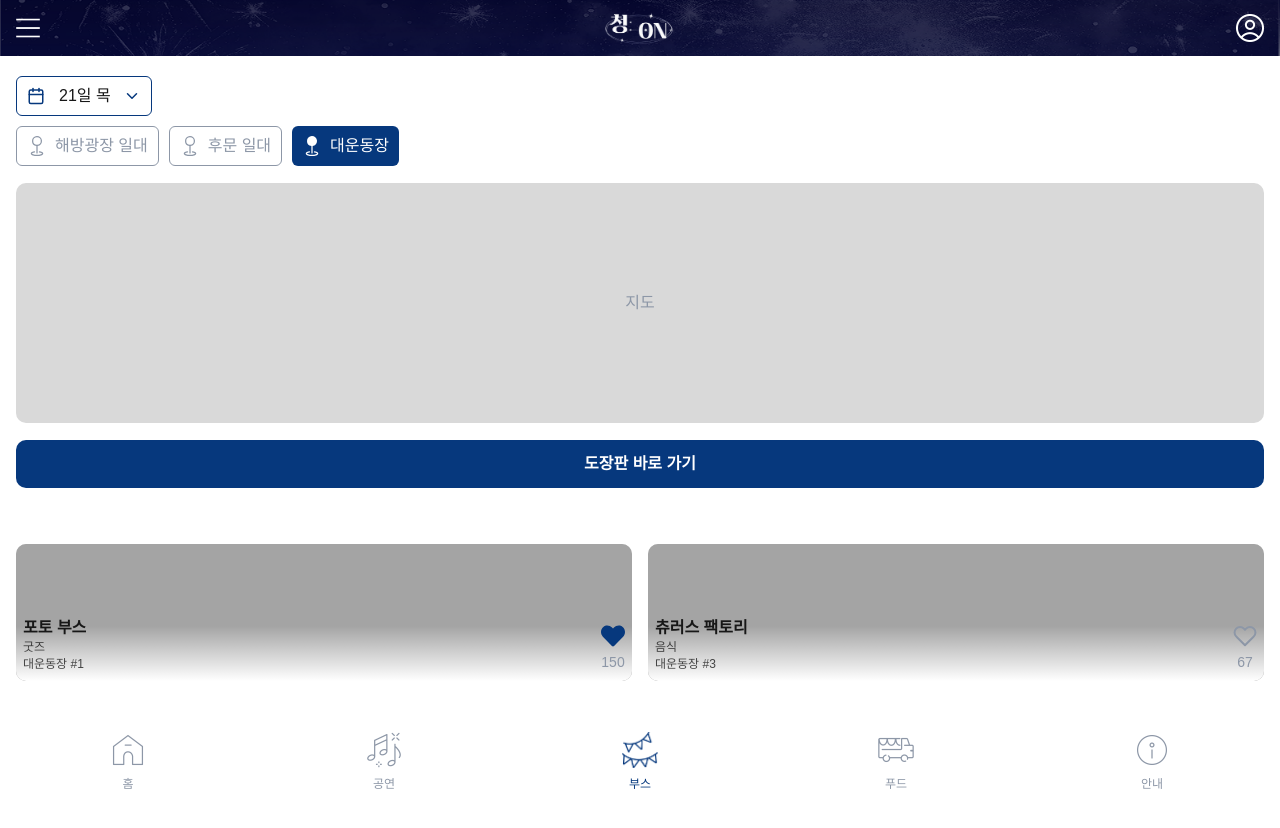
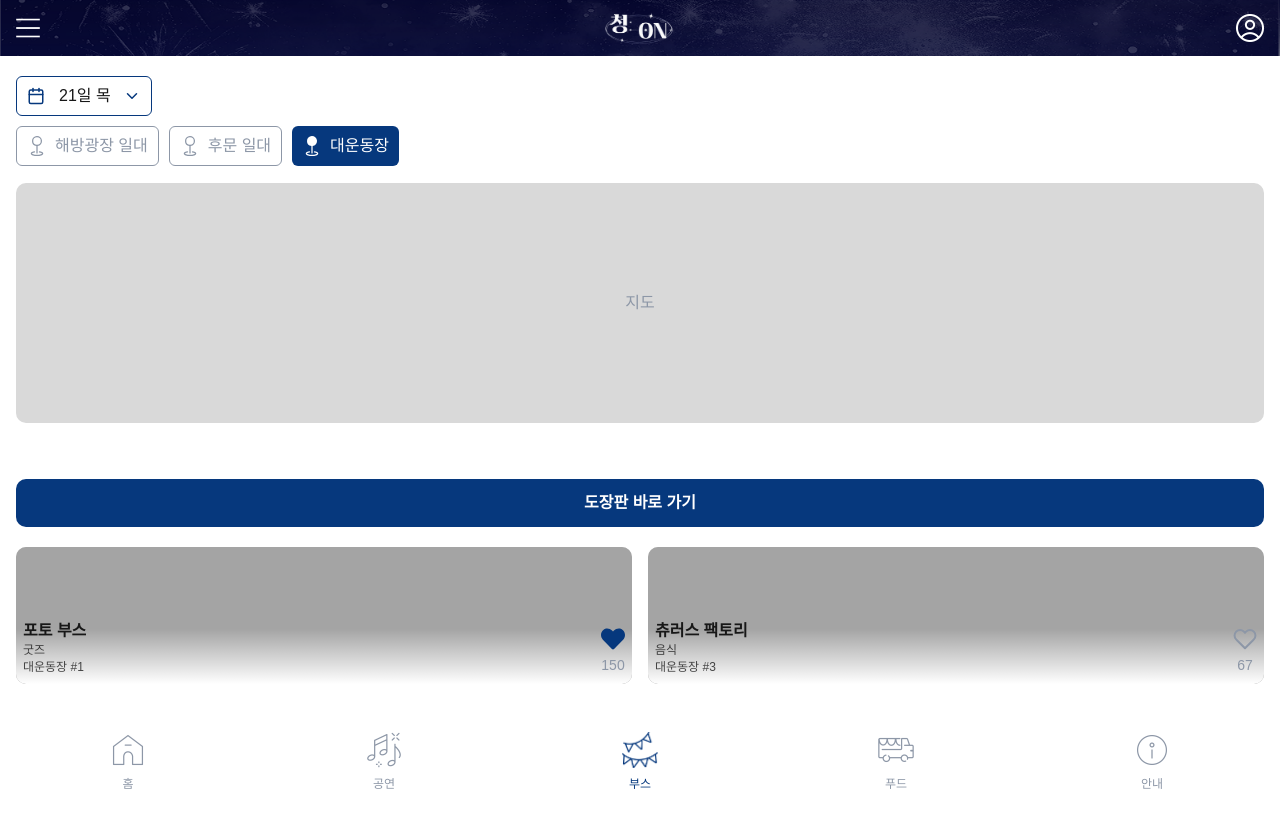
Before and after one commit to LUCAUS-Likelion14th/FrontEnd, a Next.js app: page /booth in a window 1280 px wide. Both pictures are taken after a click on the button "대운동장". Shown: the top 828 px of the page. Built offline with nearby package versions, Linux system fonts and the light colour scheme.

Commit message:
design: gap 수정

```diff
--- a/app/booth/page.tsx
+++ b/app/booth/page.tsx
@@ -87,7 +87,7 @@ export default function BoothPage() {
   return (
     <main className="px-4 pt-5 pb-25">
       {/* 필터 영역 */}
-      <section className="flex flex-col gap-[17px] mb-14">
+      <section className="flex flex-col gap-[17px] mb-5">
         {/* 날짜 + 장소 필터 */}
         <div className="flex flex-col gap-2.5">
           <DateFilter
@@ -103,7 +103,7 @@ export default function BoothPage() {
         </div>
 
         {selectedLocation === "대운동장" ? (
-          <>
+          <div className="flex flex-col gap-14">
             {/* 대운동장: 지도 플레이스홀더 + 도장판 바로 가기 */}
             <div className="relative w-full h-[240px] bg-[#D9D9D9] rounded-[10px] flex items-center justify-center">
               <span className="text-text-sub text-base">지도</span>
@@ -111,7 +111,7 @@ export default function BoothPage() {
             <button className="w-full py-3 bg-primary text-white text-base font-semibold rounded-[10px]">
               도장판 바로 가기
             </button>
-          </>
+          </div>
         ) : (
           /* 기본: 지도 플레이스홀더 */
           <div className="relative w-full h-[240px] bg-[#D9D9D9] rounded-[10px] flex items-center justify-center">
```
